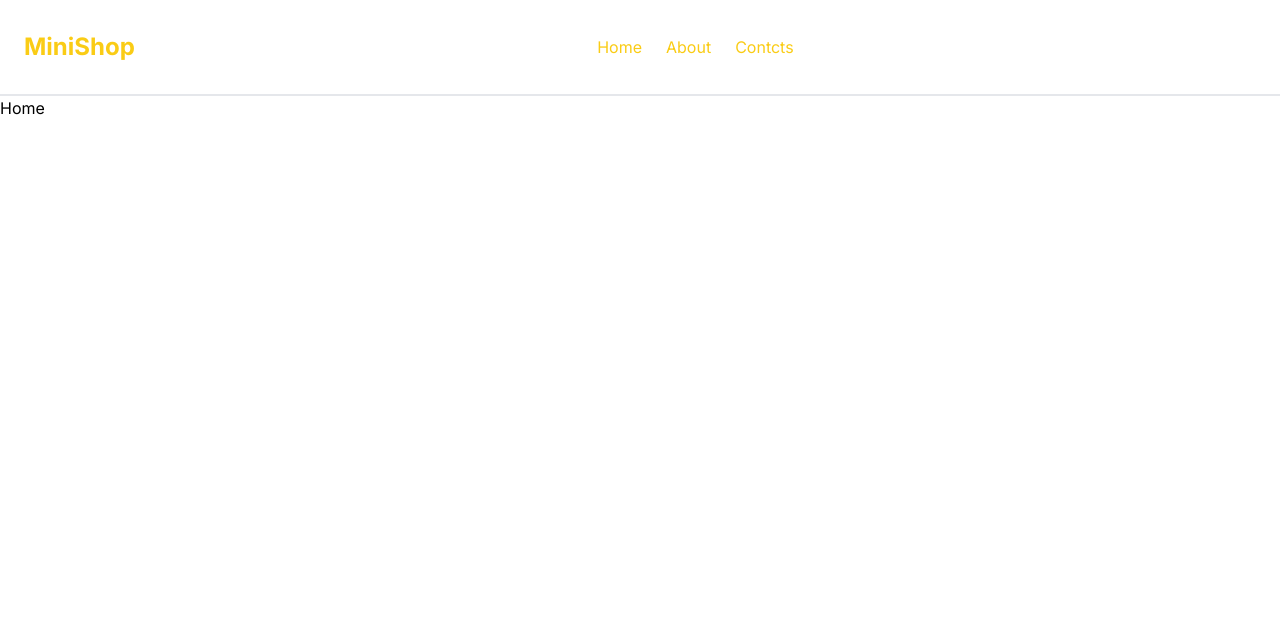
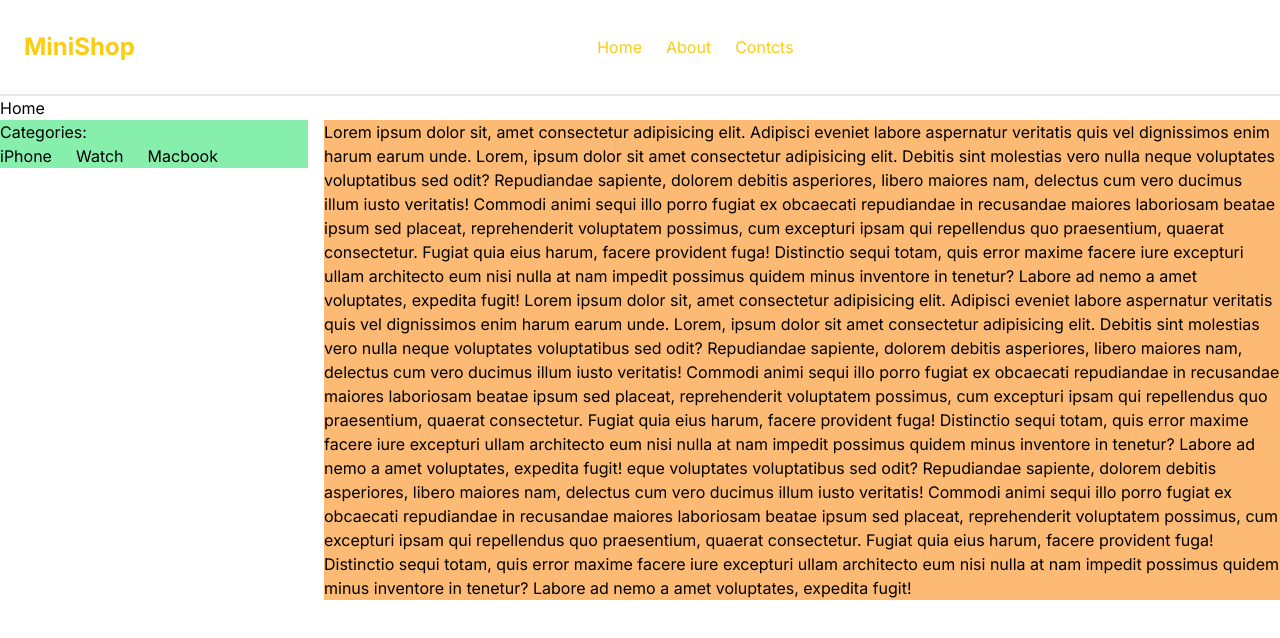
Before and after one commit to OleksiiPustilnyk/project-mini-shop, a Next.js app: page / in a window 1280 px wide. Shown: the top 638 px of the page. Built offline with nearby package versions, Linux system fonts and the light colour scheme.

Commit message:
added colums for categories and produsts

```diff
--- a/app/page.tsx
+++ b/app/page.tsx
@@ -1,9 +1,64 @@
 import Image from "next/image";
+import Link from "next/link";
 
 export default function Home() {
   return (
     <main className="overflow-hidden">
       <h1 className="container mx-auto flex items-center">Home</h1>
+      <div className="container mx-auto grid grid-cols-4 gap-4">
+        <div className=" bg-green-300 h-[fit-content]">
+          <h3>Categories:</h3>
+          <ul className="flex gap-6 list-none  ">
+            <li className="hover:text-sky-400">
+              <Link href="/iphone">iPhone</Link>
+            </li>
+            <li className="hover:text-sky-400">
+              <Link href="/watch">Watch</Link>
+            </li>
+            <li className="hover:text-sky-400">
+              <Link href="/macbook">Macbook</Link>
+            </li>
+          </ul>
+        </div>
+        <div className=" bg-orange-300 col-span-3 min-h-[fit-content]">
+          Lorem ipsum dolor sit, amet consectetur adipisicing elit. Adipisci
+          eveniet labore aspernatur veritatis quis vel dignissimos enim harum
+          earum unde. Lorem, ipsum dolor sit amet consectetur adipisicing elit.
+          Debitis sint molestias vero nulla neque voluptates voluptatibus sed
+          odit? Repudiandae sapiente, dolorem debitis asperiores, libero maiores
+          nam, delectus cum vero ducimus illum iusto veritatis! Commodi animi
+          sequi illo porro fugiat ex obcaecati repudiandae in recusandae maiores
+          laboriosam beatae ipsum sed placeat, reprehenderit voluptatem
+          possimus, cum excepturi ipsam qui repellendus quo praesentium, quaerat
+          consectetur. Fugiat quia eius harum, facere provident fuga! Distinctio
+          sequi totam, quis error maxime facere iure excepturi ullam architecto
+          eum nisi nulla at nam impedit possimus quidem minus inventore in
+          tenetur? Labore ad nemo a amet voluptates, expedita fugit! Lorem ipsum
+          dolor sit, amet consectetur adipisicing elit. Adipisci eveniet labore
+          aspernatur veritatis quis vel dignissimos enim harum earum unde.
+          Lorem, ipsum dolor sit amet consectetur adipisicing elit. Debitis sint
+          molestias vero nulla neque voluptates voluptatibus sed odit?
+          Repudiandae sapiente, dolorem debitis asperiores, libero maiores nam,
+          delectus cum vero ducimus illum iusto veritatis! Commodi animi sequi
+          illo porro fugiat ex obcaecati repudiandae in recusandae maiores
+          laboriosam beatae ipsum sed placeat, reprehenderit voluptatem
+          possimus, cum excepturi ipsam qui repellendus quo praesentium, quaerat
+          consectetur. Fugiat quia eius harum, facere provident fuga! Distinctio
+          sequi totam, quis error maxime facere iure excepturi ullam architecto
+          eum nisi nulla at nam impedit possimus quidem minus inventore in
+          tenetur? Labore ad nemo a amet voluptates, expedita fugit! eque
+          voluptates voluptatibus sed odit? Repudiandae sapiente, dolorem
+          debitis asperiores, libero maiores nam, delectus cum vero ducimus
+          illum iusto veritatis! Commodi animi sequi illo porro fugiat ex
+          obcaecati repudiandae in recusandae maiores laboriosam beatae ipsum
+          sed placeat, reprehenderit voluptatem possimus, cum excepturi ipsam
+          qui repellendus quo praesentium, quaerat consectetur. Fugiat quia eius
+          harum, facere provident fuga! Distinctio sequi totam, quis error
+          maxime facere iure excepturi ullam architecto eum nisi nulla at nam
+          impedit possimus quidem minus inventore in tenetur? Labore ad nemo a
+          amet voluptates, expedita fugit!
+        </div>
+      </div>
     </main>
   );
 }
```
